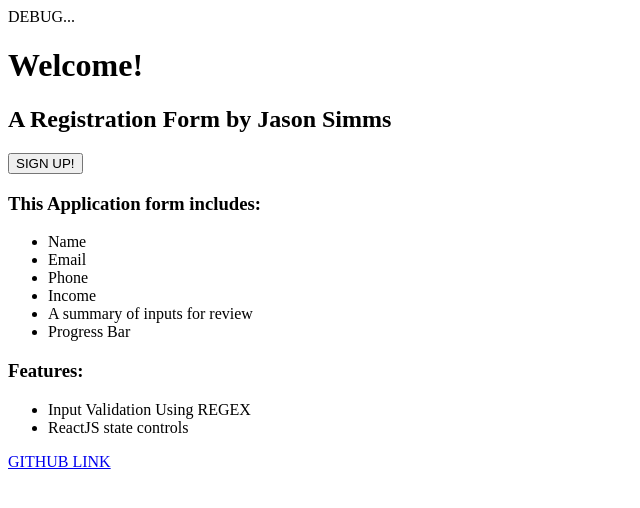
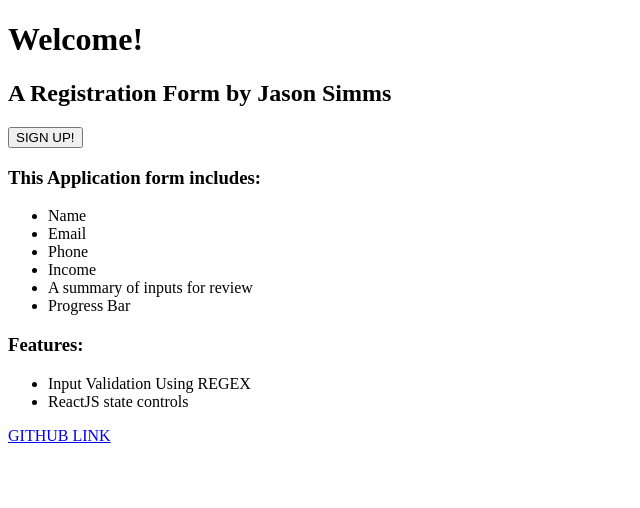
Before and after one commit to JasonSimms/challenge-signup-multipage, a React (Create React App) app: page / in a window 1280 px wide. Shown: the top 508 px of the page, without its empty margins (0-640 px from the left). Built offline with nearby package versions, Linux system fonts and the light colour scheme; the HTML template or start-up script is replaced by a standard one.

Commit message:
Deploy aborted use: process.env.PUBLIC_URL in gh deploy

```diff
--- a/src/App.js
+++ b/src/App.js
@@ -110,7 +110,6 @@ class App extends Component {
       <React.Fragment>
         <BrowserRouter>
           <div className="pseudo-container">
-          DEBUG...
             <Switch>
               <Route exact path="/" render={() => <Landing />} />
               <Route exact path="/end" render={() => <End />} />
```
